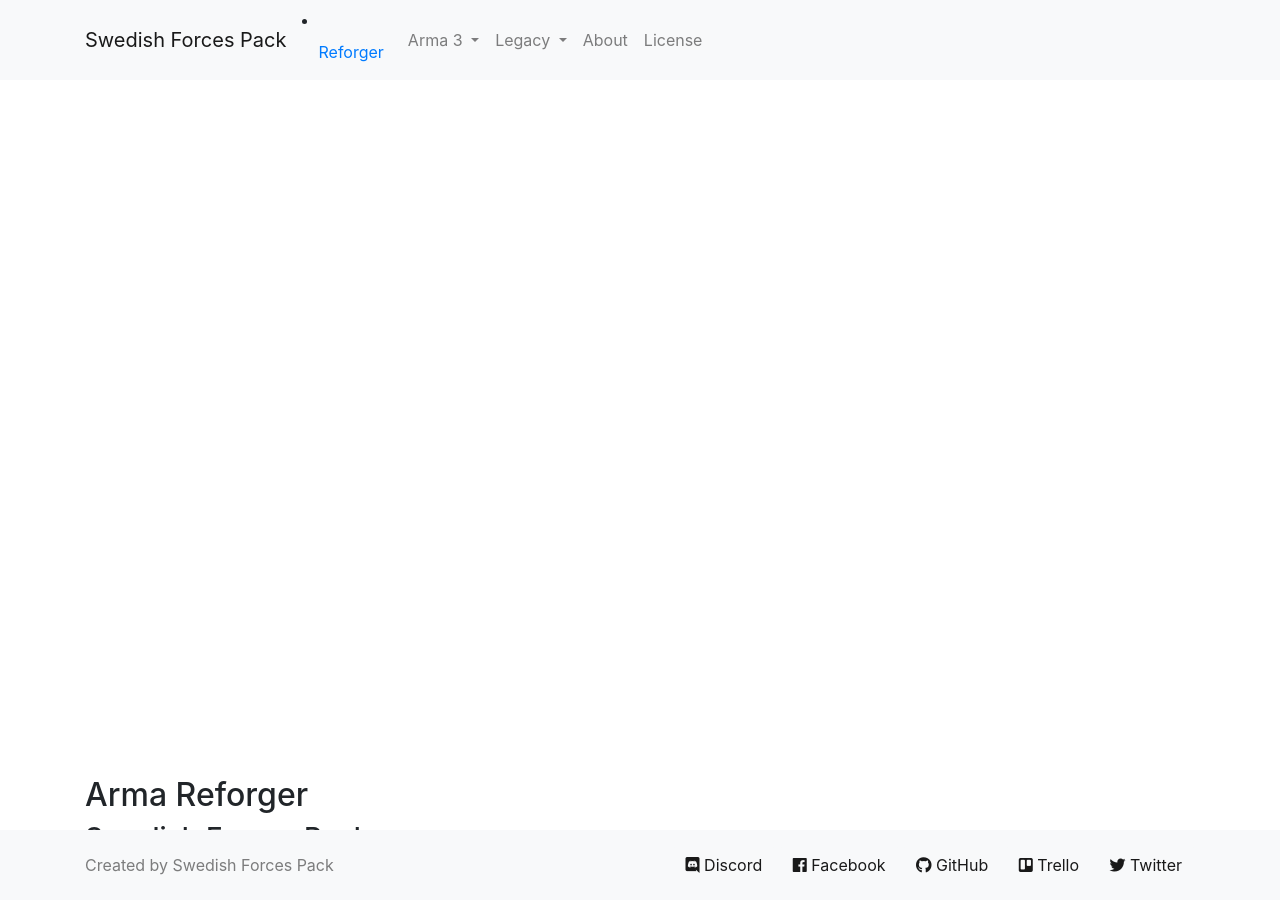
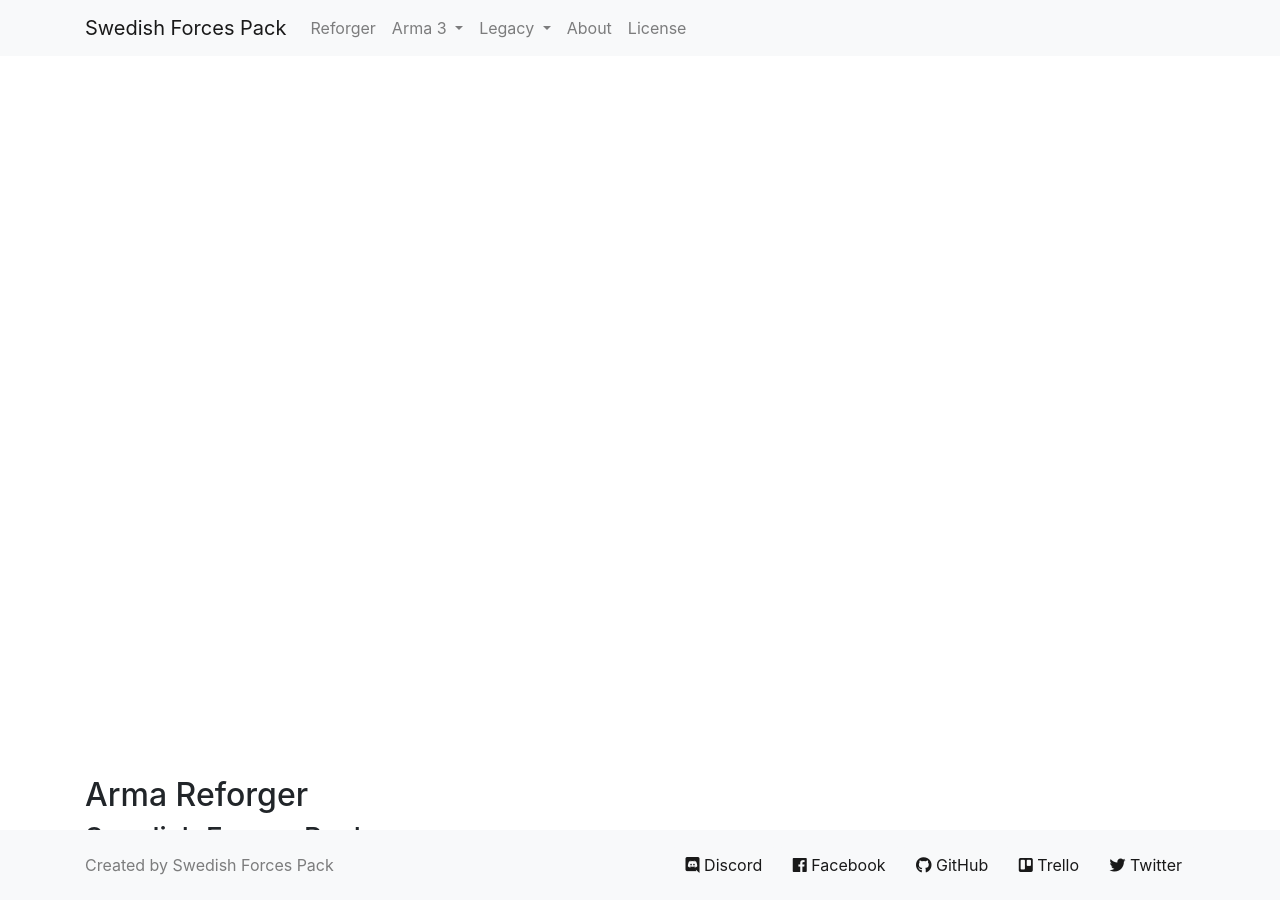
Before and after one commit to SwedishForcesPack/swedishforcespack.github.io, a Jekyll site: the page built from index.html, in a window 1280 px wide and 900 px high. Built offline with Jekyll 4.4.1, drawn with Linux system fonts in a browser that asks for light colours; nearby versions of some CDN libraries; comment, search, counter and statistics services are not loaded.

Commit message:
Fix Reforger menu item

```diff
--- a/_includes/navigation.html
+++ b/_includes/navigation.html
@@ -5,12 +5,12 @@
     </button>
     <a class="navbar-brand" href="/">Swedish Forces Pack</a>
 
+    <div class="collapse navbar-collapse" id="navbar">
+      <ul class="navbar-nav">
         <li class="nav-item">
           <a class="nav-link" href="/reforger">Reforger</a>
-       </li>
+        </li>
 
-    <div class="collapse navbar-collapse" id="navbar">
-      <ul class="navbar-nav">
         <li class="nav-item dropdown">
           <a class="nav-link dropdown-toggle" id="arma3-dropdown" data-toggle="dropdown" aria-haspopup="true" aria-expanded="false">
             Arma 3
```
